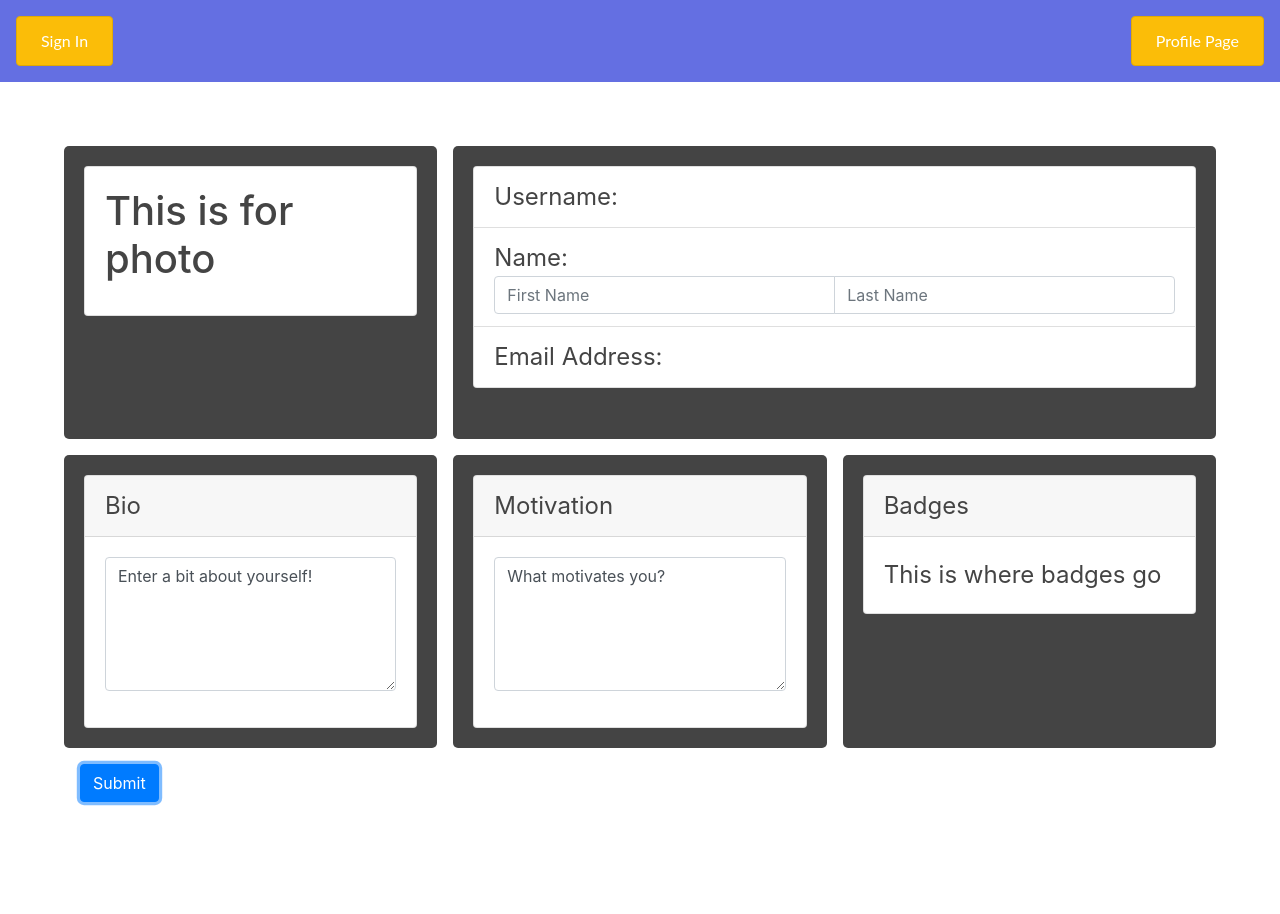
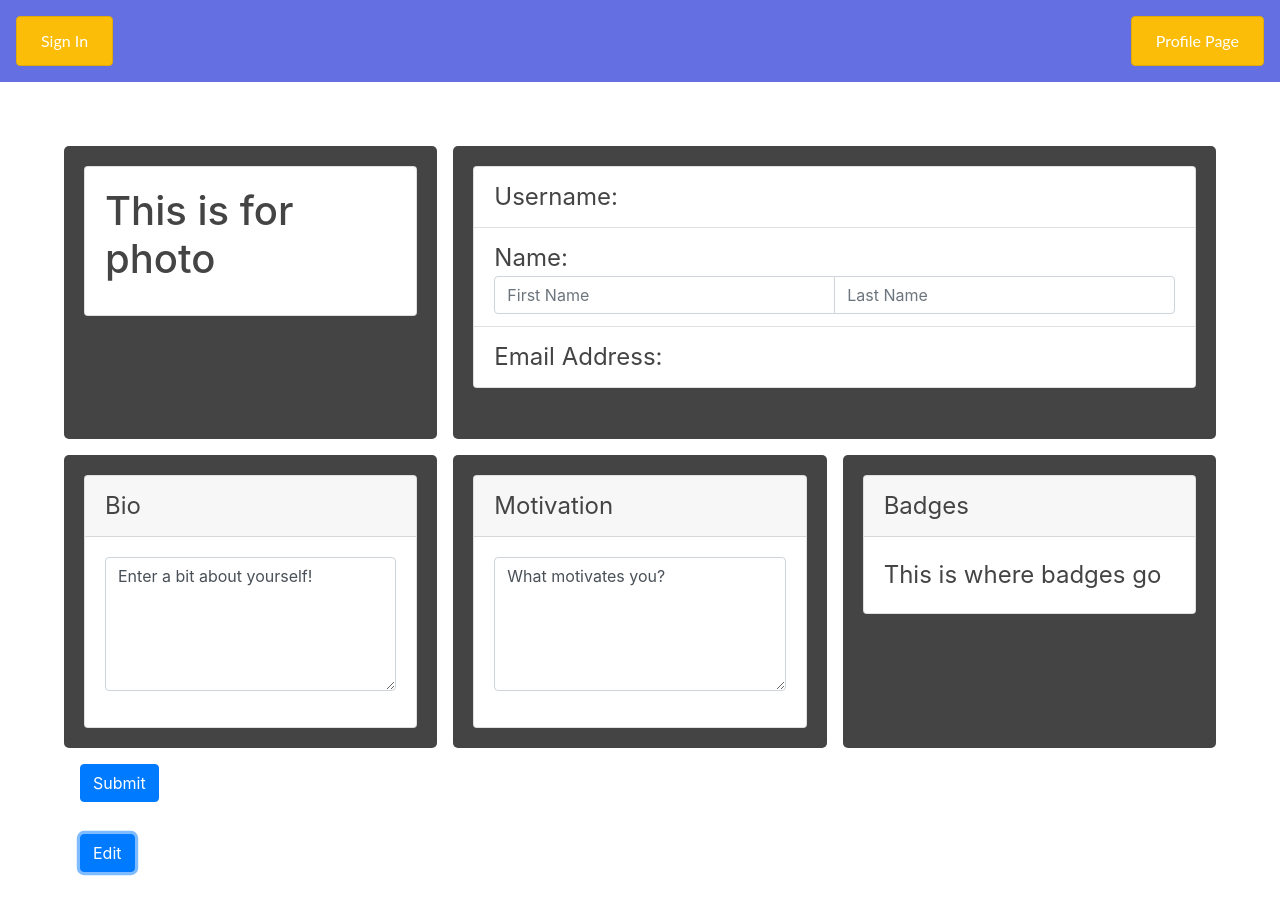
Before and after one commit to codeinaire/nmmFrontEnd, a React (Create React App) app: page /profile in a window 1280 px wide. Both pictures are taken after a click on the button "Edit". Shown: the top 914 px of the page. Before the commit the page ends 882 px from the top, so only its background shows below. Built offline with nearby package versions, Linux system fonts and the light colour scheme.

Commit message:
Get profile mutations to work with apollo

```diff
--- a/src/apollo/ApolloClient.js
+++ b/src/apollo/ApolloClient.js
@@ -1,15 +1,12 @@
 // Apollo client - this is the centre of the apps interactions with Graphql server.
 import { ApolloClient } from 'apollo-client';
 import { createHttpLink } from 'apollo-link-http';
-import { setContext } from 'apollo-link-context';
-import gql from 'graphql-tag';
 import { InMemoryCache } from 'apollo-cache-inmemory';
-// import { ApolloLink, concat } from 'apollo-link';
 
 const hostURL = 'http://localhost:3001/graphql';
 
 const httpLink = createHttpLink({
-  credentials: 'same-origin',
+  credentials: 'include',
   uri: hostURL,
 });
 
--- a/src/containers/ProfilePage.jsx
+++ b/src/containers/ProfilePage.jsx
@@ -1,6 +1,5 @@
 import React from 'react';
-// import { ApolloClient } from 'apollo-client';
-import { Query } from 'react-apollo';
+import { Query, Mutation } from 'react-apollo';
 import gql from 'graphql-tag';
 import styled from 'styled-components';
 import NavBar from '../sharedPresentational/SharedNavBar';
@@ -49,6 +48,31 @@ const Button = styled.button.attrs({
   margin: 1rem;
 `;
 
+const UPDATE_PROFILE = gql`
+  mutation updateProfile(
+    $bio: String,
+    $motivation: String!,
+  ) {
+    profileUpdate (
+      bio: $bio,
+      motivation: $motivation,
+    ) {
+      bio
+      motivation
+    }
+  }
+`;
+
+const GET_PROFILE = gql`
+  {
+    profile {
+      motivation
+      bio
+    }
+  }
+`;
+
+
 class ProfilePage extends React.Component {
   constructor(props) {
     super(props);
@@ -62,12 +86,46 @@ class ProfilePage extends React.Component {
     };
 
     this.editProfile = this.editProfile.bind(this);
+    this.updateState = this.updateState.bind(this);
+  }
+
+  handleSubmit(event, updateProfile) {
+    console.log('this is event', event);
+    event.preventDefault();
+
+    const data = new FormData(event.target);
+
+    const dataToSend = {
+      bio: data.get('bioText'),
+      motivation: data.get('motivationText'),
+    };
+
+    console.log('this is data', dataToSend);
+    this.editProfile();
+
+    updateProfile({
+      variables: dataToSend,
+    }).then((response) => {
+      console.log('this is response in profile', response);
+    }).catch((err) => {
+      console.error('there was an error sending the query', err.networkError.response.status);
+    });
+    // profileUpdate({ variables: {
+    //
+    // }})
   }
 
   editProfile() {
     this.setState(prevState => ({
       editProfile: !prevState.editProfile,
     }));
+  }
+
+  updateState(data) {
+    this.setState({
+      bioText: data.profile[0].bio,
+      motivationText: data.profile[0].motivation,
+    });
   }
 
   render() {
@@ -82,35 +140,46 @@ class ProfilePage extends React.Component {
           placeholder="Tell us a bit about yourself"
           required
           rows="5"
-          value={this.state[`${value}`]}
+          defaultValue={this.state[`${value}`]}
           spellCheck
           wrap="soft"
         />
       </div>)) : textareaSectionNames.map(value => (<p className="card-body" id={value}>{this.state[`${value}`]}</p>));
     const nameInput = this.state.editProfile ? (
       <div className="input-group">
-        <input type="text" className="form-control" placeholder="First Name" value={this.state.firstName} />
-        <input type="text" className="form-control" placeholder="Last Name" value={this.state.lastName} />
+        <input
+          className="form-control"
+          defaultValue={this.state.firstName}
+          onChange={event => this.setState({ firstName: event.target.value })}
+          name="firstName"
+          placeholder="First Name"
+          type="text"
+        />
+        <input
+          className="form-control"
+          defaultValue={this.state.lastName}
+          onChange={event => this.setState({ lastName: event.target.value })}
+          name="lastName"
+          placeholder="Last Name"
+          type="text"
+        />
       </div>
     ) : (<p className="card-body">{this.state.firstName} {this.state.lastName}</p>);
-    const editSubmitButton = this.state.editProfile ? (
-      <Button
-        onClick={this.editProfile}
-      >
+    const submitButton = this.state.editProfile ? (
+      <Button type="submit">
       Submit
       </Button>
-    ) : (
-      <Button
-        onClick={this.editProfile}
-      >
-      Edit
-      </Button>
-    );
+    ) : null;
     return (
       <div>
         <NavBar />
         <GridSpace>
-          <form >
+          <Mutation mutation={UPDATE_PROFILE}>
+            {(updateProfile, { loadingMutation, errorMutation }) => {
+              console.log('this is test', updateProfile);
+              return (
+                <div>
+                  <form onSubmit={event => this.handleSubmit(event, updateProfile)}>
                     <GridContainer >
                       <GridItemA >
                         <div className="card">
@@ -159,13 +228,23 @@ class ProfilePage extends React.Component {
                         </div>
                       </GridItemE>
                     </GridContainer>
+                    {submitButton}
                   </form>
-          {editSubmitButton}
+                  {loadingMutation && (<p>Loading...</p>)}
+                  {errorMutation && (<p>Error :( Please try again</p>)}
+                </div>
+              );
+            }}
+          </Mutation>
+          <Button
+            onClick={this.editProfile}
+          >
+          Edit
+          </Button>
         </GridSpace>
       </div>
     );
   }
 }
 
-
 export default ProfilePage;
--- a/src/containers/SignInPage.jsx
+++ b/src/containers/SignInPage.jsx
@@ -23,6 +23,21 @@ type State = {
   submitButtonDisabled: boolean,
   username: string,
 }
+
+
+const submitSignInDetails = gql`
+  mutation signInUser(
+    $email: String!,
+    $password: String!,
+  ) {
+    signInUser (
+      email: $email,
+      password: $password,
+    ) {
+      username
+    }
+  }
+`;
 
 class SignInPage extends Component<Props, State> {
   constructor(props) {
@@ -183,20 +198,6 @@ class SignInPage extends Component<Props, State> {
   }
 }
 
-const submitSignInDetails = gql`
-  mutation signInUser(
-    $email: String,
-    $password: String!,
-  ) {
-    signInUser (
-      email: $email,
-      password: $password,
-    ) {
-      username
-    }
-  }
-`;
-
 const SignInPageRequest = graphql(submitSignInDetails)(SignInPage);
 
 export default SignInPageRequest;
```
Also changed, not shown: package.json (+17 -17 lines), 2 other files (tests, documents, lock files or other folders). Lines whose indentation alone changed are shown as unchanged.
